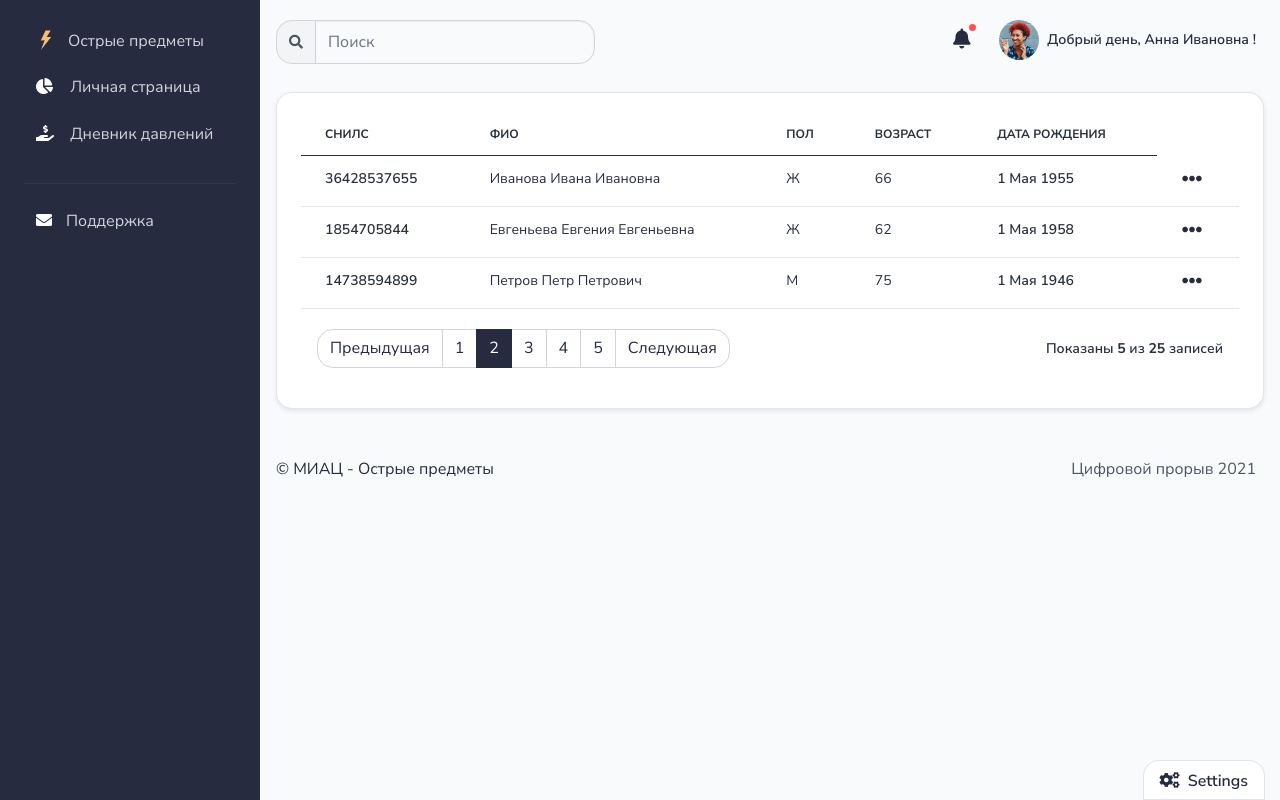
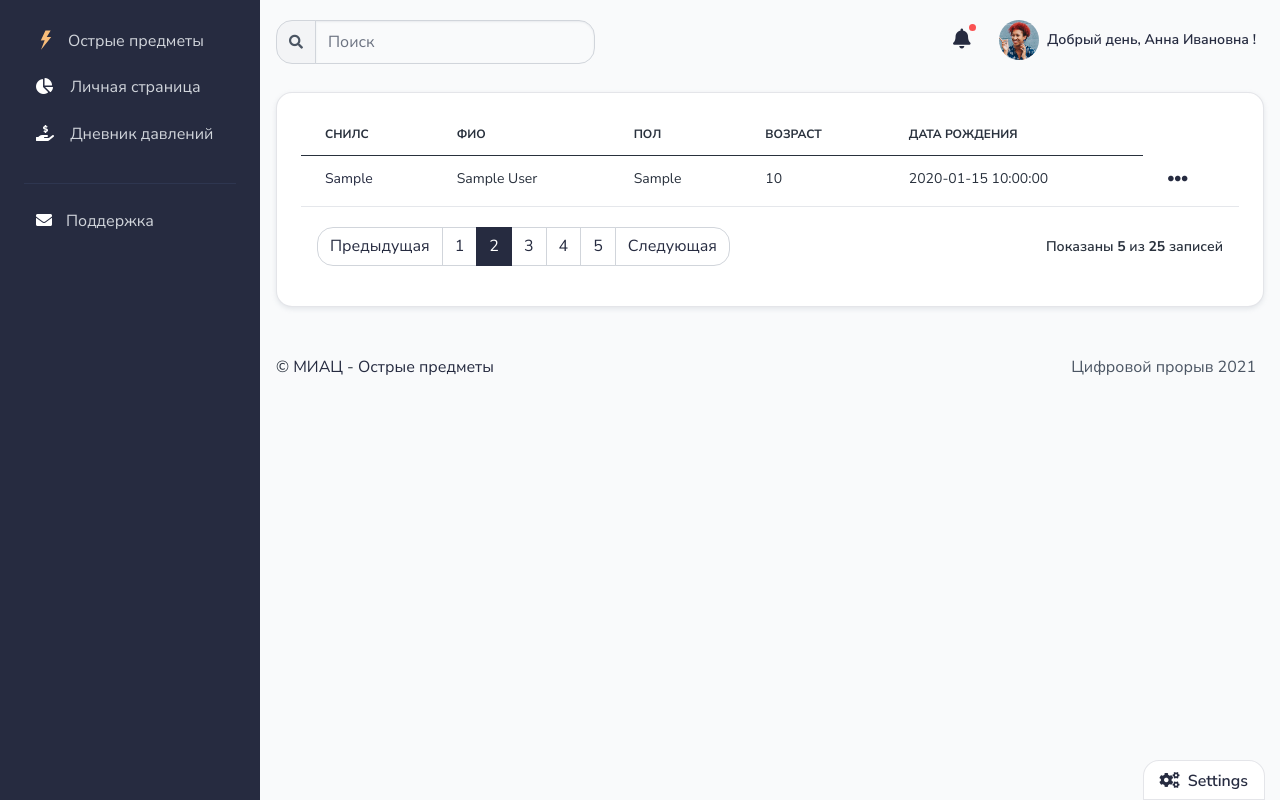
Before and after one commit to Sharp-Objects/dashboard, a Flask app: page /doc_main in a window 1280 px wide. Run offline with Flask 2, Linux system fonts and the light colour scheme; a user stored in the database is signed in; tables that the repository leaves empty hold one stand-in row (values such as "Sample post"); some libraries are stand-ins or nearby versions.

Commit message:
Connect doc_main to database

```diff
--- a/app/base/templates/includes/sidebar.html
+++ b/app/base/templates/includes/sidebar.html
@@ -43,7 +43,7 @@
             </li>
             {% if "doctor" == current_user.username %}
                 <li class="nav-item {% if 'settings' in segment %} active {% endif %}">
-                    <a href="/doc_main.html" class="nav-link">
+                    <a href="/doc_main" class="nav-link">
                         <span class="sidebar-icon"><span class="fas fa-medkit"></span></span>
                         <span class="sidebar-text">Doc page</span>
                     </a>
--- a/app/doctor/routes.py
+++ b/app/doctor/routes.py
@@ -3,17 +3,26 @@
 Copyright (c) 2019 - present AppSeed.us
 """
 
-from app.doctor import blueprint
 from flask import render_template, redirect, url_for, request
 from flask_login import login_required, current_user
 from app import login_manager
 from jinja2 import TemplateNotFound
+
+from app import db
+from app.base.models import Patient
+from app.doctor import blueprint
 
 @blueprint.route('/index')
 @login_required
 def index():
 
     return render_template('index.html', segment='index')
+
+@blueprint.route('/doc_main')
+@login_required
+def doc_main():
+    patient = db.session.query(Patient).order_by(Patient.id.asc()).all()
+    return render_template('doc_main.html', segment='doc_main', patient=patient)
 
 @blueprint.route('/<template>')
 @login_required
--- a/app/doctor/templates/doc_main.html
+++ b/app/doctor/templates/doc_main.html
@@ -1,6 +1,6 @@
 {% extends "layouts/base.html" %}
 
-{% block title %} Transactions {% endblock %}
+{% block title %} Список пациентов {% endblock %}
 
 <!-- Specific Page CSS goes HERE  -->
 {% block stylesheets %}{% endblock stylesheets %}
@@ -26,20 +26,14 @@
           </thead>
           <tbody>
               <!-- Item -->
-              <tr>
-                  <td>
-                      <span class="fw-bold">
-                          36428537655
-                      </span>
-                  </td>
-                  <td>
-                      <a href="#" class="fw-normal">Иванова Ивана Ивановна</a>
-                  </td>
-                  <td><span class="fw-normal"> Ж </span></td>
-                  <td><span class="fw-normal"> 66 </span></td>
-                  <td><span class="fw-bold"> 1 Мая 1955 </span></td>
-
-                  <td>
+              {% for pat in patient %}
+                        <tr>
+                            <td ><span class="fw-normal"><a href="#">{{ pat.snils }}</a></span></td>
+                            <td ><span class="fw-normal"> {{ pat.full_name }} </span></td>
+                            <td ><span class="fw-normal"> {{ pat.gender }} </span></td>
+                            <td ><span class="fw-normal"> {{ pat.age }} </span></td>
+                            <td ><span class="fw-normal"> {{ pat.birth_date }} </span></td>
+                            <td>
                       <div class="btn-group">
                           <button class="btn btn-link text-dark dropdown-toggle dropdown-toggle-split m-0 p-0" data-bs-toggle="dropdown" aria-haspopup="true" aria-expanded="false">
                               <span class="icon icon-sm">
@@ -56,69 +50,12 @@
 
                       </div>
                   </td>
+                        </tr>
+                    {% endfor %}
+
+
               </tr>
-              <!-- Item -->
-              <tr>
-                  <td>
-                      <span class="fw-bold">
-                          1854705844
-                      </span>
-                  </td>
-                  <td>
-                      <a href="#" class="fw-normal">Евгеньева Евгения Евгеньевна</a>
-                  </td>
-                  <td><span class="fw-normal"> Ж </span></td>
-                  <td><span class="fw-normal"> 62 </span></td>
-                  <td><span class="fw-bold"> 1 Мая 1958 </span></td>
 
-                  <td>
-                      <div class="btn-group">
-                          <button class="btn btn-link text-dark dropdown-toggle dropdown-toggle-split m-0 p-0" data-bs-toggle="dropdown" aria-haspopup="true" aria-expanded="false">
-                              <span class="icon icon-sm">
-                                  <span class="fas fa-ellipsis-h icon-dark"></span>
-                              </span>
-                              <span class="sr-only">Toggle Dropdown</span>
-                          </button>
-                          <div class="dropdown-menu py-0">
-                              <a class="dropdown-item rounded-top" href="#"><span class="fas fa-eye me-2"></span> Данные о пациенте </a>
-                              <a class="dropdown-item" href="#"><span class="fas fa-medkit me-2"></span> Метрики здоровья </a>
-                              <a class="dropdown-item" href="add_recomendations.html"><span class="fas fa-edit me-2"></span> Добавить рекомендации </a>
-                              <a class="dropdown-item text-danger rounded-bottom" href="#"><span class="fas fa-trash-alt me-2"></span> Скрыть </a>
-                          </div>
-                      </div>
-                  </td>
-              </tr>
-              <!-- Item -->
-               <tr>
-                  <td>
-                      <span class="fw-bold">
-                          14738594899
-                      </span>
-                  </td>
-                  <td>
-                      <a href="#" class="fw-normal">Петров Петр Петрович</a>
-                  </td>
-                  <td><span class="fw-normal"> М </span></td>
-                  <td><span class="fw-normal"> 75 </span></td>
-                  <td><span class="fw-bold"> 1 Мая 1946 </span></td>
-
-                  <td>
-                      <div class="btn-group">
-                          <button class="btn btn-link text-dark dropdown-toggle dropdown-toggle-split m-0 p-0" data-bs-toggle="dropdown" aria-haspopup="true" aria-expanded="false">
-                              <span class="icon icon-sm">
-                                  <span class="fas fa-ellipsis-h icon-dark"></span>
-                              </span>
-                              <span class="sr-only">Toggle Dropdown</span>
-                          </button>
-                          <div class="dropdown-menu py-0">
-                              <a class="dropdown-item rounded-top" href="#"><span class="fas fa-eye me-2"></span> Данные о пациенте </a>
-                              <a class="dropdown-item" href="#"><span class="fas fa-medkit me-2"></span> Метрики здоровья </a>
-                              <a class="dropdown-item" href="add_recomendations.html"><span class="fas fa-edit me-2"></span> Добавить рекомендации </a>
-                              <a class="dropdown-item text-danger rounded-bottom" href="#"><span class="fas fa-trash-alt me-2"></span> Скрыть </a>
-                          </div>
-                      </div>
-                  </td>
-              </tr>
 
           </tbody>
       </table>
```
Also changed, not shown: app/base/models.py (+13 -4 lines).
